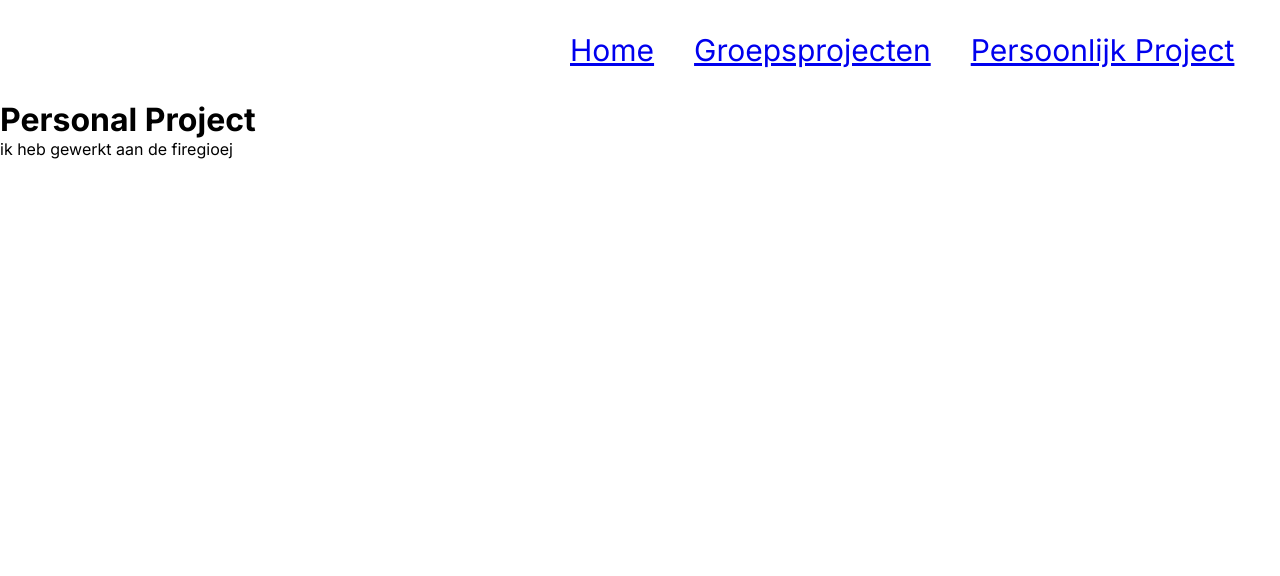
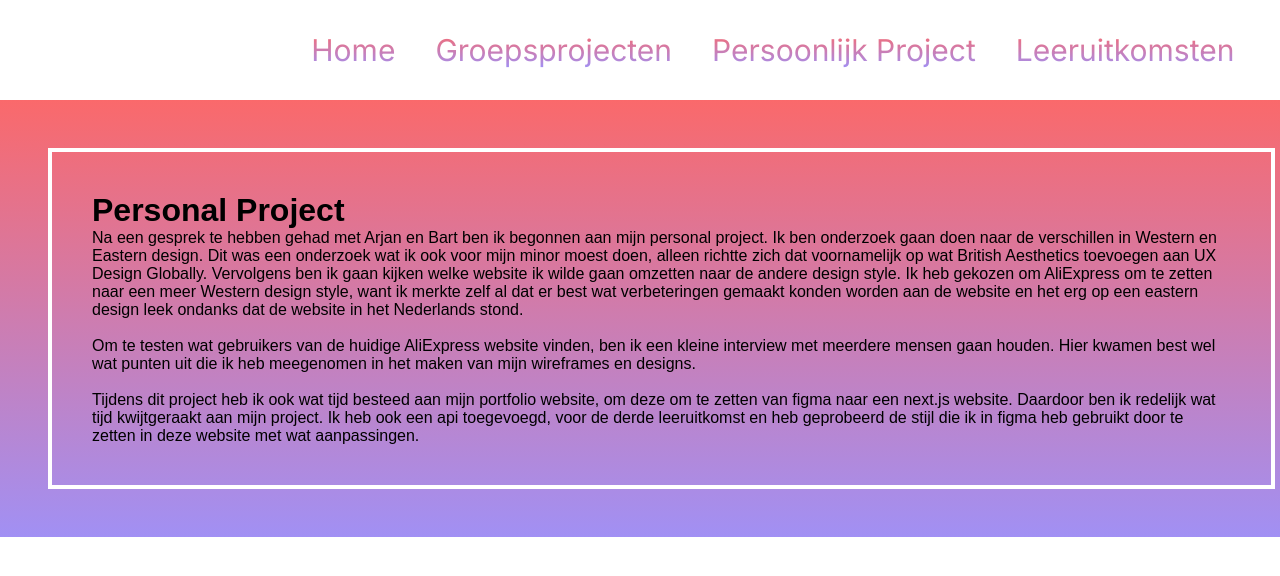
Before and after one commit to novaatje03/portfolio-s6, a Next.js app: page /personalproject in a window 1280 px wide. Shown: the top 576 px of the page. Built offline with nearby package versions, Linux system fonts and the light colour scheme.

Commit message:
update achtergrond bij tekst design

```diff
--- a/src/app/globals.css
+++ b/src/app/globals.css
@@ -5,7 +5,7 @@
   margin: 0;
 }
 
-div #AboutMe
+div#AboutMe
 {
     display: flex;
     font-family: sans-serif;
@@ -17,13 +17,13 @@ div #AboutMe
     margin-left: 150px;
 }
 
-div #Border
+div#Border
 {
   padding: 30px;
   border: 3px solid white;
 }
 
-div #Foto
+div#Foto
 {
   height: 600px;
   width: 600px;
@@ -42,13 +42,13 @@ margin-right: 150px;
   box-shadow: 0px 0px 6px #000000;
 }
 
-div #Inhoud
+div#Inhoud
 {
   display:flex;
   justify-content:center;
 }
 
-div #NavBar{
+div#NavBar{
   display: flex;
   flex-wrap: wrap;
   width: 98%;
@@ -61,9 +61,16 @@ div #NavBar{
 a#Links
 {
   margin: 20px;
+  background: -webkit-linear-gradient(#FA696B, #A190F4);
+  -webkit-background-clip: text;
+  -webkit-text-fill-color: transparent;
 }
 
-div #ProjectenOverzicht
+a
+{
+  color: white;
+}
+div#ProjectenOverzicht
 {
   margin-top: 200px;
   background: linear-gradient(#FA696B, #A190F4);
@@ -74,7 +81,7 @@ div #ProjectenOverzicht
   justify-content: center;
 }
 
-div #Overzicht
+div#Overzicht
 {
   border: 4px white solid;
   padding: 30px;
@@ -84,7 +91,7 @@ div #Overzicht
   justify-content: space-around;
 }
 
-div #Projecten
+div#Projecten
 {
   display: flex;
   flex-wrap: wrap;
@@ -94,7 +101,7 @@ div #Projecten
   width: 90%;
 }
 
-div #MasterMind
+div#MasterMind
 {
   display: block;
   padding: 15px;
@@ -107,7 +114,7 @@ div #MasterMind
 
 
 
-div #VerzuimNavigator
+div#VerzuimNavigator
 {
   display: block;
   padding: 15px;
@@ -130,7 +137,7 @@ img#VerzuimNavigatorFoto
   width: 550px;
 }
 
-div #ProjectOverzicht
+div#ProjectOverzicht
 {
   margin-top: 200px;
   background: linear-gradient(#FA696B, #A190F4);
@@ -141,7 +148,7 @@ div #ProjectOverzicht
   justify-content: center;
 }
 
-div #Project2
+div#Project2
 {
     border: 4px white solid;
     padding: 40px;
@@ -154,7 +161,7 @@ div #Project2
     flex-direction: column;
 }
 
-div #PersoonlijkProject
+div#PersoonlijkProject
 {
   display: block;
   margin-top: 20px;
@@ -183,12 +190,20 @@ img#PersoonlijkProjectFoto
   align-items: center;
 }
 
-h1 #LeeruitkomstenKopje
+h1#LeeruitkomstenKopje
 {
-  font-size: 18px;
+  font-size: 4vw;
 }
 
-div #Reflectie
+h2{
+  font-size: 3vw;
+}
+
+h3{
+  font-size: 2vw;
+}
+
+div#Reflectie
 {
   display: flex;
   font-family: sans-serif;
@@ -201,6 +216,33 @@ div #Reflectie
   margin-top: 100px;
 }
 
+div#LeeruitkomstenPagina
+{
+  display: flex;
+  flex-direction: column;
+  font-family: sans-serif;
+  flex-wrap: wrap;
+  width: 100%;
+  background: linear-gradient(#FA696B, #A190F4);
+  height: 100vw;
+}
+
+div#MasterMindPagina
+{
+  font-family: sans-serif;
+  width: 100%;
+  background: linear-gradient(#FA696B, #A190F4);
+  padding: 8px;
+}
+
+div#MasterMindProject
+{
+  border: 4px white solid;
+  padding: 40px;
+  margin: 40px;
+  width: 89%;
+}
+
 @media screen and (max-width: 400px)
 {
 
@@ -210,7 +252,7 @@ div #Reflectie
     margin: 0;
   }
 
-  div #AboutMe
+  div#AboutMe
   {
       font-family: sans-serif;
       font-size: 12px;
@@ -221,13 +263,13 @@ div #Reflectie
   }
 
 
-  div #Border
+  div#Border
   {
     padding: 5px;
     border: 3px solid white;
   }
 
-  div #Foto
+  div#Foto
   {
     height: 300px;
     width: 300px;
@@ -245,7 +287,7 @@ div #Reflectie
   box-shadow: 0px 0px 6px #000000;
 }
 
-div #Inhoud
+div#Inhoud
 {
   display:flex;
   flex-direction: column;
@@ -253,7 +295,7 @@ div #Inhoud
   align-items: center;
 }
 
-div #NavBar{
+div#NavBar{
   display: flex;
   flex-wrap: wrap;
   width: 98%;
@@ -269,7 +311,7 @@ a#Links
   margin: 20px;
 }
 
-div #ProjectenOverzicht
+div#ProjectenOverzicht
 {
   margin-top: 200px;
   background: linear-gradient(#FA696B, #A190F4);
@@ -280,7 +322,7 @@ div #ProjectenOverzicht
   justify-content: center;
 }
 
-div #Projecten
+div#Projecten
 {
   border: 4px white solid;
   padding: 30px;
@@ -292,7 +334,7 @@ div #Projecten
   width: 90%;
 }
 
-div #MasterMind
+div#MasterMind
 {
   display: block;
   padding: 15px;
@@ -305,7 +347,7 @@ div #MasterMind
 
 
 
-div #VerzuimNavigator
+div#VerzuimNavigator
 {
   display: block;
   padding: 15px;
@@ -328,7 +370,7 @@ img#VerzuimNavigatorFoto
   width: 550px;
 }
 
-div #ProjectOverzicht
+div#ProjectOverzicht
 {
   margin-top: 200px;
   background: linear-gradient(#FA696B, #A190F4);
@@ -339,7 +381,7 @@ div #ProjectOverzicht
   justify-content: center;
 }
 
-div #Project
+div#Project
 {
     border: 4px white solid;
     padding: 30px;
@@ -351,7 +393,7 @@ div #Project
     width: 90%;
 }
 
-div #PersoonlijkProject
+div#PersoonlijkProject
 {
   display: block;
   padding: 15px;
--- a/src/app/personalproject/page.tsx
+++ b/src/app/personalproject/page.tsx
@@ -1,4 +1,4 @@
-import NavBar from "@/components/navbar2";
+import NavBar from "@/components/navbar";
 
 export default function PersonalProject() {
 
@@ -6,10 +6,25 @@ export default function PersonalProject() {
     <>
     <div className="ProjectenPagina">
     <NavBar />
+    <div id="MasterMindPagina">
+  <div id="MasterMindProject">
     <h1>Personal Project</h1>
     <p>
-        ik heb gewerkt aan de firegioej
+        Na een gesprek te hebben gehad met Arjan en Bart ben ik begonnen aan mijn personal project. Ik ben onderzoek gaan doen naar de verschillen
+        in Western en Eastern design. Dit was een onderzoek wat ik ook voor mijn minor moest doen, alleen richtte zich dat voornamelijk op wat British
+        Aesthetics toevoegen aan UX Design Globally. Vervolgens ben ik gaan kijken welke website ik wilde gaan omzetten naar de andere design style.
+        Ik heb gekozen om AliExpress om te zetten naar een meer Western design style, want ik merkte zelf al dat er best wat verbeteringen gemaakt
+        konden worden aan de website en het erg op een eastern design leek ondanks dat de website in het Nederlands stond.
+        <br></br><br></br>
+        Om te testen wat gebruikers van de huidige AliExpress website vinden, ben ik een kleine interview met meerdere mensen gaan houden.
+        Hier kwamen best wel wat punten uit die ik heb meegenomen in het maken van mijn wireframes en designs.
+        <br></br><br></br>
+        Tijdens dit project heb ik ook wat tijd besteed aan mijn portfolio website, om deze om te zetten van figma naar een next.js website.
+        Daardoor ben ik redelijk wat tijd kwijtgeraakt aan mijn project. Ik heb ook een api toegevoegd, voor de derde leeruitkomst en heb geprobeerd
+        de stijl die ik in figma heb gebruikt door te zetten in deze website met wat aanpassingen.
     </p>
+    </div>
+    </div>
     </div>
     </>
 )
--- a/src/app/verzuimnavigatorproject/page.tsx
+++ b/src/app/verzuimnavigatorproject/page.tsx
@@ -1,4 +1,4 @@
-import NavBar from "@/components/navbar2";
+import NavBar from "@/components/navbar";
 
 export default function VerzuimNavigatorProject() {
 
@@ -7,6 +7,8 @@ export default function VerzuimNavigatorProject() {
     <div className="ProjectenPagina">
       <NavBar />
 
+      <div id="MasterMindPagina">
+      <div id="MasterMindProject">
       <h2>Verzuimnavigator</h2>
       <p>
       Wij zijn met de klas naar Indicia toe geweest om uitleg te krijgen over het project.
@@ -60,6 +62,8 @@ export default function VerzuimNavigatorProject() {
       en bestanden van dit project.
       </p>
       </div>
+      </div>
+      </div>
     </>
     )
     }
```
Also changed, not shown: src/app/leeruitkomsten/page.tsx (+3 -5 lines), src/app/mastermindproject/page.tsx (+7 -3 lines).
